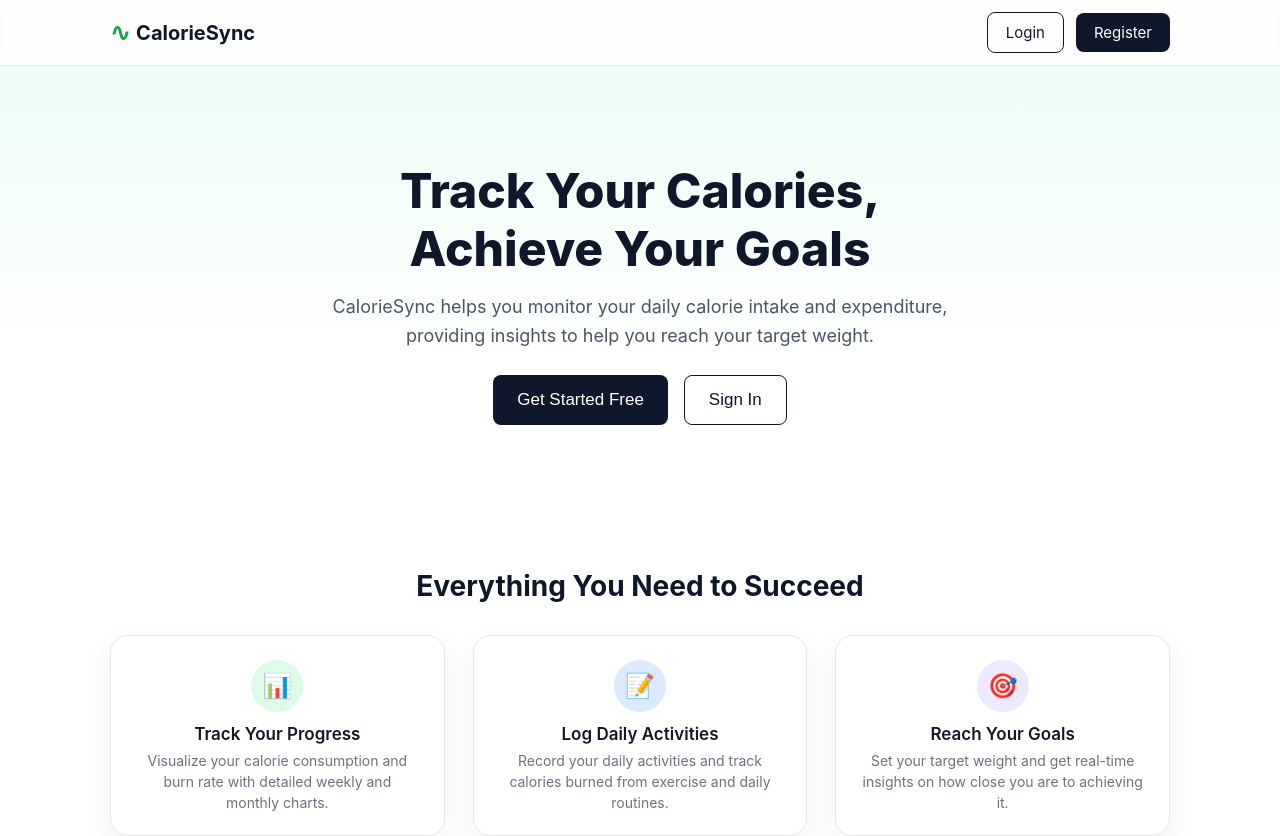
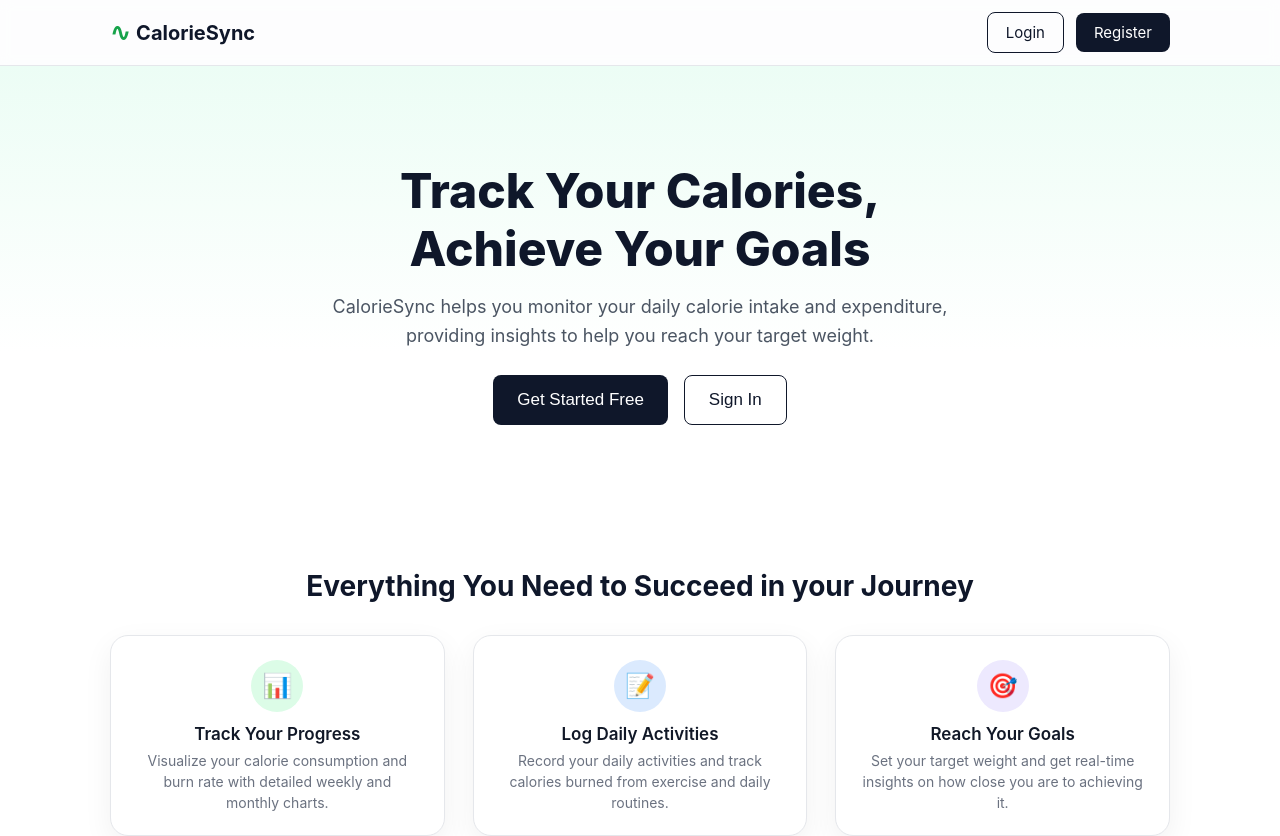
Before and after one commit to dhekane2/fa25-cs409-caloriesync, a React app in the folder caloriesync/frontend/: page / in a window 1280 px wide. Shown: the top 836 px of the page. Built offline with nearby package versions, Linux system fonts and the light colour scheme; the HTML template or start-up script is replaced by a standard one.

Commit message:
Initial test Commit

```diff
--- a/caloriesync/frontend/src/pages/LandingPage.jsx
+++ b/caloriesync/frontend/src/pages/LandingPage.jsx
@@ -43,7 +43,7 @@ export default function LandingPage() {
       {/* Features section: three centered feature cards */}
       <section className="cs-section cs-section-features">
         <div className="cs-container">
-          <h2 className="cs-section-title">Everything You Need to Succeed</h2>
+          <h2 className="cs-section-title">Everything You Need to Succeed in your Journey</h2>
 
           <div className="cs-feature-grid">
             <div className="cs-feature-card">
```
